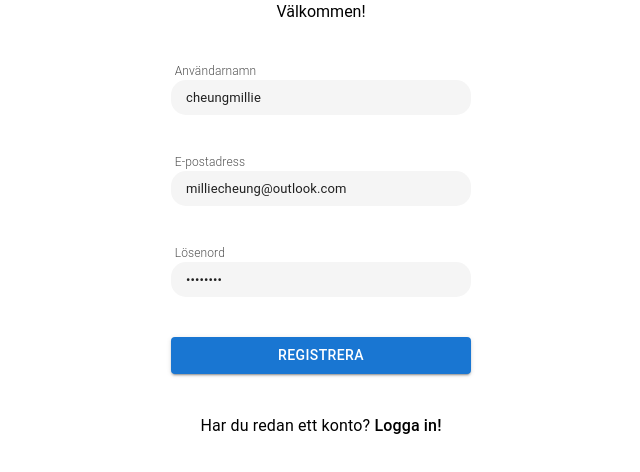
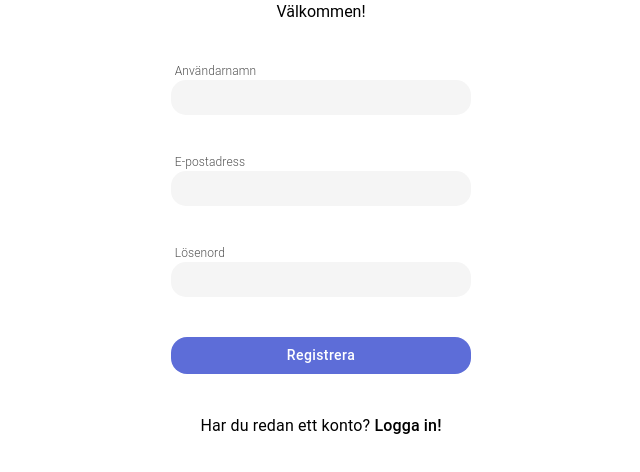
Before and after one commit to empafrontend/Rentium, a React (Create React App) app: page /sign-up in a window 1280 px wide. Shown: the top 472 px of the page, without its empty margins (319-959 px from the left). Built offline with nearby package versions, Linux system fonts and the light colour scheme.

Commit message:
signup form validation done too (no function fired on submit)

```diff
--- a/src/signInAndSignUp/SignIn.tsx
+++ b/src/signInAndSignUp/SignIn.tsx
@@ -18,7 +18,7 @@ const validationSchema = yup.object({
 });
 
 const SignIn = () => {
-  const handleSignIn = (values: any) => console.log('signing in'); // no function yet!
+  const handleSignIn = (values: any) => console.log(values); // no function yet!
   const formik = useFormik({
     initialValues: { username: '', password: '' },
     validationSchema: validationSchema,
--- a/src/signInAndSignUp/SignUp.tsx
+++ b/src/signInAndSignUp/SignUp.tsx
@@ -1,46 +1,82 @@
-import { Box, Button, Container, Typography } from '@mui/material';
+import { Box, Container, Typography } from '@mui/material';
+import { useFormik } from 'formik';
 import { Link } from 'react-router-dom';
+import * as yup from 'yup';
 import InputField from '../shared/InputField';
+import StyledButton from '../shared/StyledButton';
+
+const validationSchema = yup.object({
+  username: yup
+    .string()
+    .required('Required')
+    .min(3, 'Username must be between 3 to 20 characters')
+    .max(20, 'Username must be between 3 to 20 characters'),
+  email: yup.string().email().required('Required'),
+  password: yup
+    .string()
+    .required('Required')
+    .min(6, 'Password must be at least 6 characters'),
+});
 
 const SignUp = () => {
+  const handleSignUp = (values: any) => console.log(values); // no function yet!
+  const formik = useFormik({
+    initialValues: { username: '', email: '', password: '' },
+    validationSchema: validationSchema,
+    validateOnMount: true,
+    onSubmit: (values) => handleSignUp(values),
+  });
+
   return (
     <Container
       sx={{
         display: 'flex',
         flexDirection: 'column',
-        placeItems: 'center',
+        alignItems: 'center',
         rowGap: 5,
       }}
     >
-      Välkommen!
+      Välkommen! {/* to be wrapped with typography once there is theme */}
       <Box
         component="form"
-        sx={{
-          display: 'flex',
-          flexDirection: 'column',
-          maxWidth: 350,
-          minWidth: 300,
-          rowGap: 5,
-        }}
+        maxWidth={350}
+        minWidth={300}
+        margin="auto"
+        sx={{ display: 'flex', flexDirection: 'column', rowGap: 5 }}
+        onSubmit={formik.handleSubmit}
       >
-        <InputField label="Användarnamn" type="username" value="cheungmillie" />
+        <InputField
+          label="Användarnamn"
+          type="username"
+          value={formik.values.username}
+          error={formik.touched.username && Boolean(formik.errors.username)}
+          helperText={formik.touched.username && formik.errors.username}
+          onChange={formik.handleChange}
+        />
         <InputField
           label="E-postadress"
           type="email"
-          value="milliecheung@outlook.com"
+          value={formik.values.email}
+          error={formik.touched.email && Boolean(formik.errors.email)}
+          helperText={formik.touched.email && formik.errors.email}
+          onChange={formik.handleChange}
         />
-        <InputField label="Lösenord" type="password" value="12345678" />
+        <InputField
+          label="Lösenord"
+          type="password"
+          value={formik.values.password}
+          error={formik.touched.password && Boolean(formik.errors.password)}
+          helperText={formik.touched.password && formik.errors.password}
+          onChange={formik.handleChange}
+        />
 
-        <Button variant="contained">Registrera</Button>
+        <StyledButton content="Registrera" htmlType="submit" />
       </Box>
       <Typography>
         Har du redan ett konto?{' '}
-        <Box
-          component="span"
-          fontWeight={500}
-          sx={{ display: 'inline', cursor: 'pointer' }}
-        >
+        <Box component="span" fontWeight={500} sx={{ display: 'inline' }}>
           <Link to="/sign-in">Logga in!</Link>
+          {/* to be wrapped with typography once there is theme */}
         </Box>
       </Typography>
     </Container>
```
